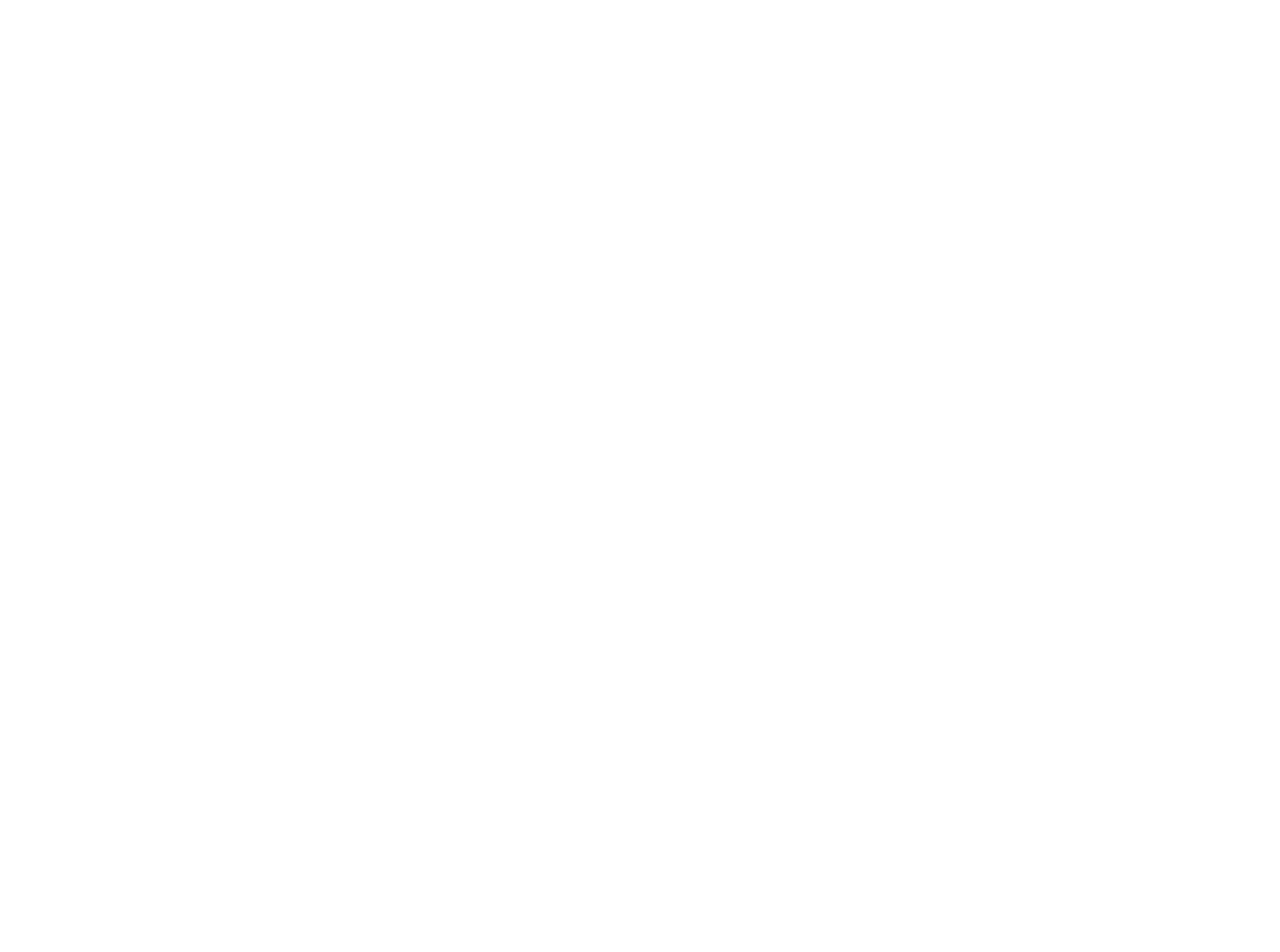
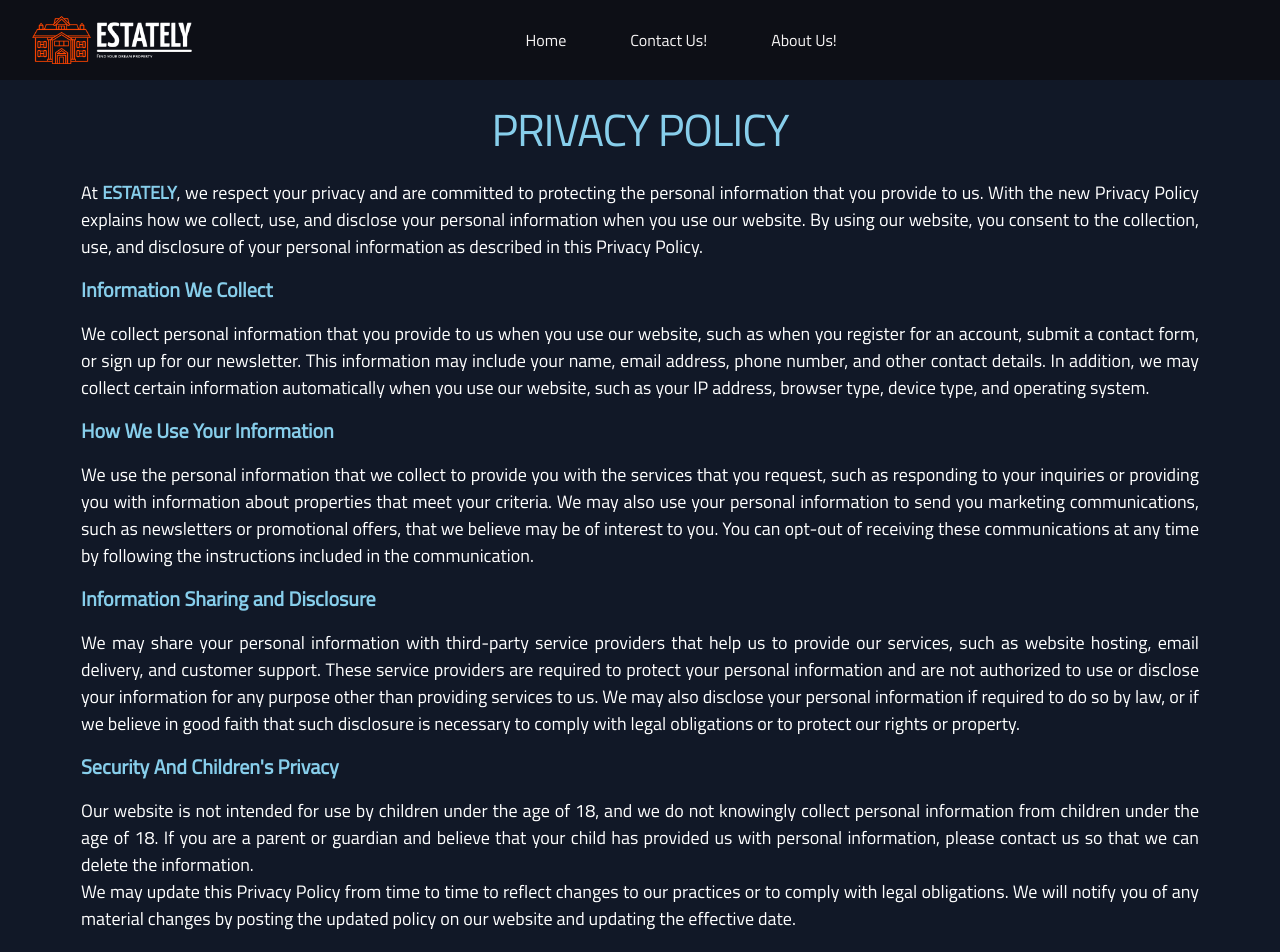
Before and after one commit to yashanktiwari/Mini_Project_II, a React (Create React App) app in the folder frontend/: page /privacypolicy in a window 1280 px wide. Before the commit this address had no page. Shown: the top 952 px of the page. Before the commit the page ends 800 px from the top, so only its background shows below. Built offline with nearby package versions, Linux system fonts and the light colour scheme.

Commit message:
Added Privacy Policy Page

```diff
--- a/frontend/src/App.js
+++ b/frontend/src/App.js
@@ -7,6 +7,7 @@ import AboutUs from "./Pages/AboutUs";
 import ContactUs from "./Pages/ContactUs";
 import ProfilePage from "./Pages/ProfilePage";
 import WishlistPage from "./Pages/WishlistPage";
+import PrivacyPolicy from "./Pages/PrivacyPolicy";
 import {ToastContainer} from "react-toastify";
 
 
@@ -56,6 +57,11 @@ const App = () => {
                         path='/wishlist/:id'
                         element= <WishlistPage />
                     />
+                    <Route
+                        exact
+                        path='/privacypolicy'
+                        element= <PrivacyPolicy/>
+                    />
                 </Routes>
             </BrowserRouter>
         </>
--- a/frontend/src/Components/Footer.js
+++ b/frontend/src/Components/Footer.js
@@ -62,7 +62,7 @@ const Footer = () => {
                                 <h2 className="mb-6 text-sm font-semibold text-gray-900 uppercase text-white">Legal</h2>
                                 <ul className="text-gray-400 dark:text-gray-400 font-medium">
                                     <li className="mb-4">
-                                        <a href="#" className="hover:underline">Privacy Policy</a>
+                                        <Link to="/privacypolicy" className="hover:underline">Privacy Policy</Link>
                                     </li>
                                     <li>
                                         <a href="#" className="hover:underline">Terms &amp; Conditions</a>
--- /dev/null
+++ b/frontend/src/Pages/PrivacyPolicy.js
@@ -0,0 +1,91 @@
+import { useRef } from "react";
+import { FaBars, FaTimes } from "react-icons/fa";
+import "../css/PrivacyPolicy.css";
+import HomeNavbar from "../Components/HomeNavbar";
+import Footer from "../Components/Footer";
+
+function PrivacyReal() {
+    const privacy = useRef();
+    const showNavbar = () => {
+        privacy.current.classList.toggle("responsive_nav");
+    };
+
+    return (
+        <div>
+            <HomeNavbar/>
+            <section className="bg-gray-900 py-4 px-16">
+            <div className="main tracking-tight">
+                <h1>PRIVACY POLICY</h1>
+            </div>
+
+            <div className="main1">
+                <p>
+                    At <span className="main2">ESTATELY</span>, we respect your privacy and are committed to
+                    protecting the personal information that you provide to us. With the new
+                    Privacy Policy explains how we collect, use, and disclose your
+                    personal information when you use our website. By using our website,
+                    you consent to the collection, use, and disclosure of your personal
+                    information as described in this Privacy Policy.
+                </p>
+            </div>
+
+            <div className="main4">
+                <h3>Information We Collect</h3>
+            </div>
+
+            <div className="main5">
+                <p>
+                    We collect personal information that you provide to us when you use our website, such as when you register for an account, submit a contact form, or sign up for our newsletter. This information may include your name, email address, phone number, and other contact details.
+                    In addition, we may collect certain information automatically when you use our website, such as your IP address, browser type, device type, and operating system.
+                </p>
+            </div>
+
+            <div className="main6">
+                <h3>How We Use Your Information</h3>
+            </div>
+
+            <div className="main7">
+                <p>
+                    We use the personal information that we collect to provide you with the services that you request, such as responding to your inquiries or providing you with information about properties that meet your criteria.
+                    We may also use your personal information to send you marketing communications, such as newsletters or promotional offers, that we believe may be of interest to you. You can opt-out of receiving these communications at any time by following the instructions included in the communication.
+                </p>
+            </div>
+
+            <div className="main8">
+                <h3>Information Sharing and Disclosure</h3>
+            </div>
+
+            <div className="main9">
+                <p>
+                    We may share your personal information with third-party service providers that help us to provide our services, such as website hosting, email delivery, and customer support. These service providers are required to protect your personal information and are not authorized to use or disclose your information for any purpose other than providing services to us.
+                    We may also disclose your personal information if required to do so by law, or if we believe in good faith that such disclosure is necessary to comply with legal obligations or to protect our rights or property.
+                </p>
+            </div>
+
+            <div className="main10">
+                <h3>Security And Children's Privacy</h3>
+            </div>
+
+            <div className="main11">
+                <p>
+                    Our website is not intended for use by children under the age of 18, and we do not knowingly collect personal information from children under the age of 18. If you are a parent or guardian and believe that your child has provided us with personal information, please contact us so that we can delete the information.<br>
+                </br>
+                    We may update this Privacy Policy from time to time to reflect changes to our practices or to comply with legal obligations. We will notify you of any material changes by posting the updated policy on our website and updating the effective date.
+                </p>
+            </div>
+
+            <div className="main12 tracking-tight">
+                <h3>Contact Us</h3>
+            </div>
+
+            <div className="main13">
+                <p>
+                    If you have any questions or concerns about our Privacy Policy, or if you would like to access or delete your personal information, please contact us at <span className="mail hover:underline"><a href="#">assist.estately@gmail.com</a></span>.
+                </p>
+            </div>
+            </section>
+            <Footer/>
+        </div>
+    );
+}
+export default PrivacyReal;
--- /dev/null
+++ b/frontend/src/css/PrivacyPolicy.css
@@ -0,0 +1,46 @@
+@import url('https://fonts.googleapis.com/css2?family=Titillium+Web&display=swap');
+
+*{
+    padding: 0;
+    margin: 0;
+    box-sizing: border-box;
+    font-family: 'Titillium Web', sans-serif;
+
+}
+.main, .main12{
+    /*margin-top: 25px;*/
+
+    text-align: center;
+    font-size: 45px;
+    color: skyblue;
+    font-family:Impact, Haettenschweiler, 'Arial Narrow Bold', sans-serif;
+}
+.main1, .main5, .main7, .main9, .main11, .main13{
+    text-align: justify;
+    margin: 15px 17px;
+    font-size: 18px;
+    color: black;
+    font-family: 'Times New Roman', Times, serif;
+}
+.main2{
+    color: skyblue;
+    text-decoration: solid;
+    font-weight: bold;
+
+}
+.main4, .main6, .main8, .main10{
+    margin-top: 10px;
+    font-weight: bold;
+    margin-left: 17px;
+    font-size: 20px;
+    color: skyblue;
+    font-family:Impact, Haettenschweiler, 'Arial Narrow Bold', sans-serif;
+
+}
+p{
+    color: white;
+}
+.mail{
+    color:red;
+
+}
```
